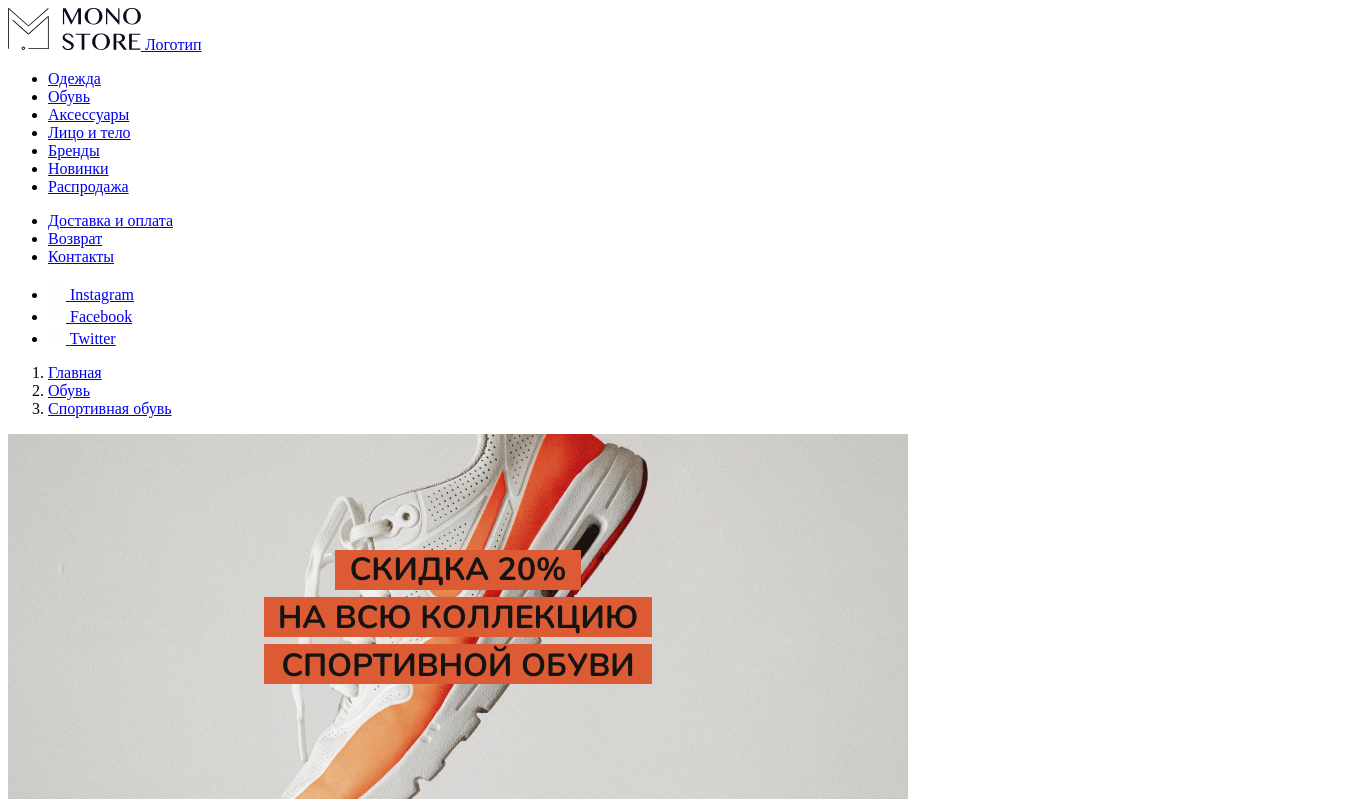
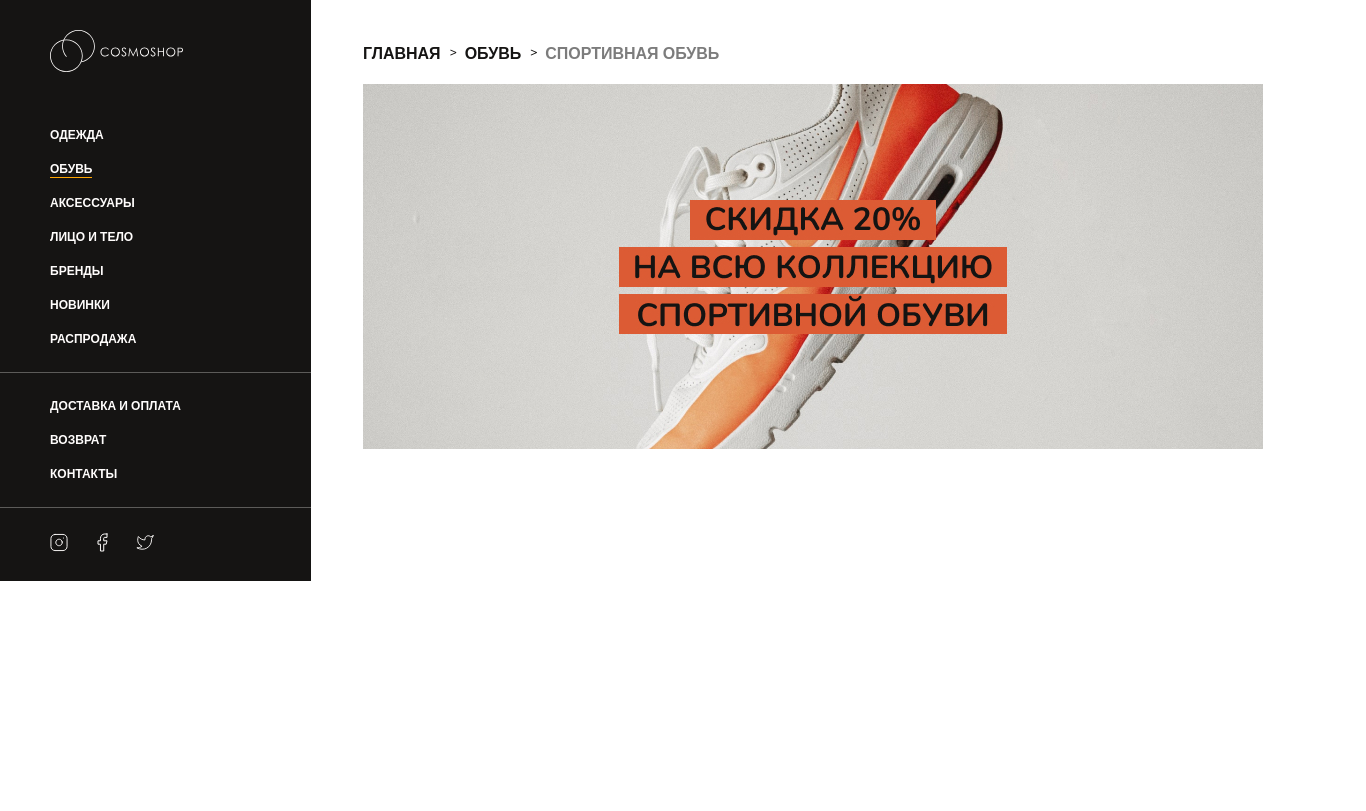
Before and after one commit to Shaktyka/html-nav-skill, a plain HTML site: page case-3/vertical-menu.html in a window 1280 px wide. Shown: the whole page, 1366 px wide, since content can reach past the window. Drawn offline with nearby package versions, Linux system fonts and the light colour scheme.

Commit message:
Добавляет стили для лендинга

```diff
--- a/case-3/css/header.css
+++ b/case-3/css/header.css
@@ -127,7 +127,7 @@ img {
     background-position: center center;
 }
 
-/* Пользовательская навигация */
+/* User menu */
 
 .user-nav {
     display: flex;
@@ -143,8 +143,6 @@ img {
 .user-nav-item:not(:first-child) {
     margin-left: 20px;
 }
-
-/* User menu */
 
 .button {
     display: flex;
--- a/case-3/css/vertical-menu.css
+++ b/case-3/css/vertical-menu.css
@@ -0,0 +1,241 @@
+/* Общие стили */
+
+:root {
+    --text-color: #151413;
+    --text-light: #FFFDFC;
+    --bg-color: #ffffff;
+    --max-width: 1366px;
+    --menu-bg-color: #151413;
+    --deco-line: #DC5B34;
+    --devider-color: #FFFDFC;
+}
+
+*,
+*::before,
+*::after {
+    box-sizing: border-box;
+}
+
+body {
+    min-width: var(--max-width);
+    margin: 0;
+    padding: 0;
+    min-height: 100vh;
+
+    font-family: 'Nunito', sans-serif;
+    font-style: normal;
+    text-transform: uppercase;
+    font-weight: 600;
+    font-size: 12px;
+    line-height: 16px;
+    color: var(--text-color);
+    background-color: var(--bg-color);
+}
+
+.list {
+    list-style: none;
+    margin: 0;
+    padding: 0;
+}
+
+a {
+    text-decoration: none;
+}
+
+img {
+    max-width: 100%;
+    height: auto;
+    object-fit: contain;
+}
+
+.visually-hidden {
+    position: absolute;
+    clip: rect(1px, 1px, 1px, 1px);
+    padding: 0;
+    border: 0;
+    height: 1px;
+    width: 1px;
+    overflow: hidden;
+}
+
+/* Основной контейнер */
+
+.main {
+    display: grid;
+    grid-template-columns: 311px 1fr;
+    grid-template-rows: 1fr;
+}
+
+/* Логотип */
+
+.logo__wrap {
+    width: 100%;
+    padding: 30px 50px;
+}
+
+.logo {
+    display: flex;
+    flex-shrink: 0;
+    width: 133px;
+    height: 42px;
+
+    opacity: 1;
+    transition: opacity 0.3s;
+}
+
+.logo:hover,
+.logo:focus {
+    opacity: 0.6;
+}
+
+/* Aside */
+
+.aside {
+    background-color: var(--menu-bg-color);
+    padding-bottom: 5px;
+}
+
+.aside .list-box {
+    position: relative;
+    padding: 25px 50px;
+    width: 100%;
+}
+
+.main-nav {
+    display: flex;
+    flex-direction: column;
+    justify-content: flex-start;
+    align-items: flex-start;
+    align-content: stretch;
+}
+
+.list-box:not(:first-child) {
+    border-top: 1px solid rgba(255, 253, 252, 0.3);
+}
+
+.site-nav.list-box {
+    border-top: none;
+}
+
+.nav-item {
+    position: relative;
+    margin-bottom: 18px;
+}
+
+.menu-item-active .nav-link {
+    border-bottom: 1px solid orange;
+}
+
+.nav-item:last-child {
+    margin-bottom: 0;
+}
+
+.nav-link {
+    color: var(--text-light);
+    text-transform: uppercase;
+}
+
+/* User menu */
+
+.user-nav-item {
+    position: relative;
+    margin-bottom: 18px;
+}
+
+.user-nav-item:last-child {
+    margin-bottom: 0;
+}
+
+.user-nav-link {
+    color: var(--text-light);
+    text-transform: uppercase;
+}
+
+.menu-item-active .user-nav-link {
+    border-bottom: 1px solid var(--deco-line);
+}
+
+/* Socials */
+
+.social {
+    display: flex;
+    align-items: center;
+}
+
+.social-item {
+    display: flex;
+    justify-content: center;
+    align-items: center;
+}
+
+.social-item:not(:last-child) {
+    margin-right: 25px;
+}
+
+.social-item-link {
+    display: flex;
+    justify-content: center;
+    align-items: center;
+    width: 18px;
+    height: 18px;
+}
+
+/* Breadcrumbs */
+
+.bredcrumbs__list {
+    display: flex;
+    align-items: center;
+    flex-wrap: wrap;
+
+    margin: 0;
+    padding: 0;
+}
+
+.bredcrumbs__item {
+    position: relative;
+    display: flex;
+    margin-right: 24px;
+}
+
+.bredcrumbs__item + .bredcrumbs__item::before {
+    position: absolute;
+    content: ">";
+    top: 0;
+    left: -15px;
+    font: inherit;
+    color: inherit;
+  }
+
+.breadcrumbs__link {
+    text-decoration: none;
+    color: inherit;
+    font-weight: inherit;
+    font-size: 16px;
+    line-height: 20px;
+    opacity: 1;
+}
+
+.breadcrumbs-link:hover,
+.breadcrumbs-link:focus {
+  opacity: 0.6;
+}
+
+.bredcrumbs__item:last-child .breadcrumbs__link {
+    color: rgba(36, 36, 36, 0.6);
+}
+
+/* Content */
+
+.content {
+    padding: 44px 103px 108px 52px;
+}
+
+.content .breadcrumbs {
+    margin-bottom: 20px;
+}
+
+.banner__wrap {
+    display: flex;
+    max-width: 900px;
+    max-height: 365px;
+}
--- a/case-3/vertical-menu.html
+++ b/case-3/vertical-menu.html
@@ -15,11 +15,14 @@
         <!-- Меню -->
         <aside class="aside">
             <nav class="main-nav">
-                <a href="/" class="logo">
-                    <img src="img/logo.svg" width="133" height="42" alt="Логотип">
-                    <span class="visually-hidden">Логотип</span>
-                </a>
-                <ul class="list site-nav">
+                <div class="logo__wrap">
+                    <a href="/" class="logo">
+                        <img src="img/logotype.svg" width="133" height="42" alt="Логотип">
+                        <span class="visually-hidden">Логотип</span>
+                    </a>
+                </div>
+                <!-- Меню сайта -->
+                <ul class="list site-nav list-box">
                     <li class="nav-item">
                         <a class="nav-link" href="#">Одежда</a>
                     </li>
@@ -42,7 +45,8 @@
                         <a class="nav-link" href="#">Распродажа</a>
                     </li>
                 </ul>
-                <ul class="list user-nav">
+                <!-- User-меню -->
+                <ul class="list user-nav list-box">
                     <li class="user-nav-item">
                         <a href="#" class="user-nav-link">
                             Доставка и оплата
@@ -59,22 +63,29 @@
                         </a>
                     </li>
                 </ul>
-                <ul class="list social">
+                <!-- Social -->
+                <ul class="list social list-box">
                     <li class="social-item">
                         <a href="#" class="button social-item-link">
-                            <img src="img/instagram.svg" width="18" height="18" alt="Иконка Instagram">
+                            <svg width="19" height="19" viewBox="0 0 19 19" fill="none" xmlns="http://www.w3.org/2000/svg">
+                                <path d="M14.175 4.825H14.1835M5.25 1H13.75C16.0972 1 18 2.90279 18 5.25V13.75C18 16.0972 16.0972 18 13.75 18H5.25C2.90279 18 1 16.0972 1 13.75V5.25C1 2.90279 2.90279 1 5.25 1ZM12.9 8.9645C13.0049 9.67191 12.8841 10.3944 12.5547 11.0292C12.2253 11.6639 11.7042 12.1787 11.0654 12.5002C10.4266 12.8217 9.70268 12.9337 8.99662 12.82C8.29056 12.7064 7.6383 12.3731 7.13261 11.8674C6.62693 11.3617 6.29357 10.7094 6.17996 10.0034C6.06634 9.29732 6.17826 8.57341 6.49978 7.93462C6.8213 7.29583 7.33606 6.77468 7.97084 6.44531C8.60562 6.11593 9.32809 5.9951 10.0355 6.1C10.7571 6.207 11.4251 6.54324 11.9409 7.05906C12.4568 7.57488 12.793 8.24292 12.9 8.9645Z" stroke="#FFFDFC" stroke-linecap="round" stroke-linejoin="round"/>
+                            </svg>
                             <span class="visually-hidden">Instagram</span>
                         </a>
                     </li>
                     <li class="social-item">
                         <a href="#" class="button social-item-link">
-                            <img src="img/facebook.svg" width="18" height="18" alt="Иконка Facebook">
+                            <svg width="11" height="19" viewBox="0 0 11 19" fill="none" xmlns="http://www.w3.org/2000/svg">
+                                <path d="M10 1H7.54545C6.46048 1 5.41994 1.44777 4.65274 2.2448C3.88555 3.04183 3.45455 4.12283 3.45455 5.25V7.8H1V11.2H3.45455V18H6.72727V11.2H9.18182L10 7.8H6.72727V5.25C6.72727 5.02457 6.81347 4.80837 6.96691 4.64896C7.12035 4.48955 7.32846 4.4 7.54545 4.4H10V1Z" stroke="#FFFDFC" stroke-linecap="round" stroke-linejoin="round"/>
+                            </svg>
                             <span class="visually-hidden">Facebook</span>
                         </a>
                     </li>
                     <li class="social-item">
                         <a href="#" class="button social-item-link">
-                            <img src="img/twitter.svg" width="18" height="18" alt="Иконка Twitter">
+                            <svg width="20" height="17" viewBox="0 0 20 17" fill="none" xmlns="http://www.w3.org/2000/svg">
+                                <path d="M19 1.00841C18.2165 1.57307 17.349 2.00495 16.4309 2.28741C15.9382 1.70852 15.2833 1.29822 14.5548 1.112C13.8264 0.925781 13.0596 0.972624 12.3581 1.24619C11.6565 1.51977 11.0542 2.00686 10.6324 2.64161C10.2107 3.27636 9.98993 4.02813 10 4.79525V5.6312C8.56215 5.6693 7.13741 5.34348 5.85264 4.68277C4.56788 4.02207 3.46299 3.04698 2.63636 1.84435C2.63636 1.84435 -0.636364 9.36789 6.72727 12.7117C5.04225 13.8803 3.03495 14.4663 1 14.3836C8.36364 18.5633 17.3636 14.3836 17.3636 4.77018C17.3629 4.53733 17.341 4.30505 17.2982 4.07634C18.1332 3.23495 18.7225 2.17264 19 1.00841V1.00841Z" stroke="#FFFDFC" stroke-linecap="round" stroke-linejoin="round"/>
+                            </svg>
                             <span class="visually-hidden">Twitter</span>
                         </a>
                     </li>
```
